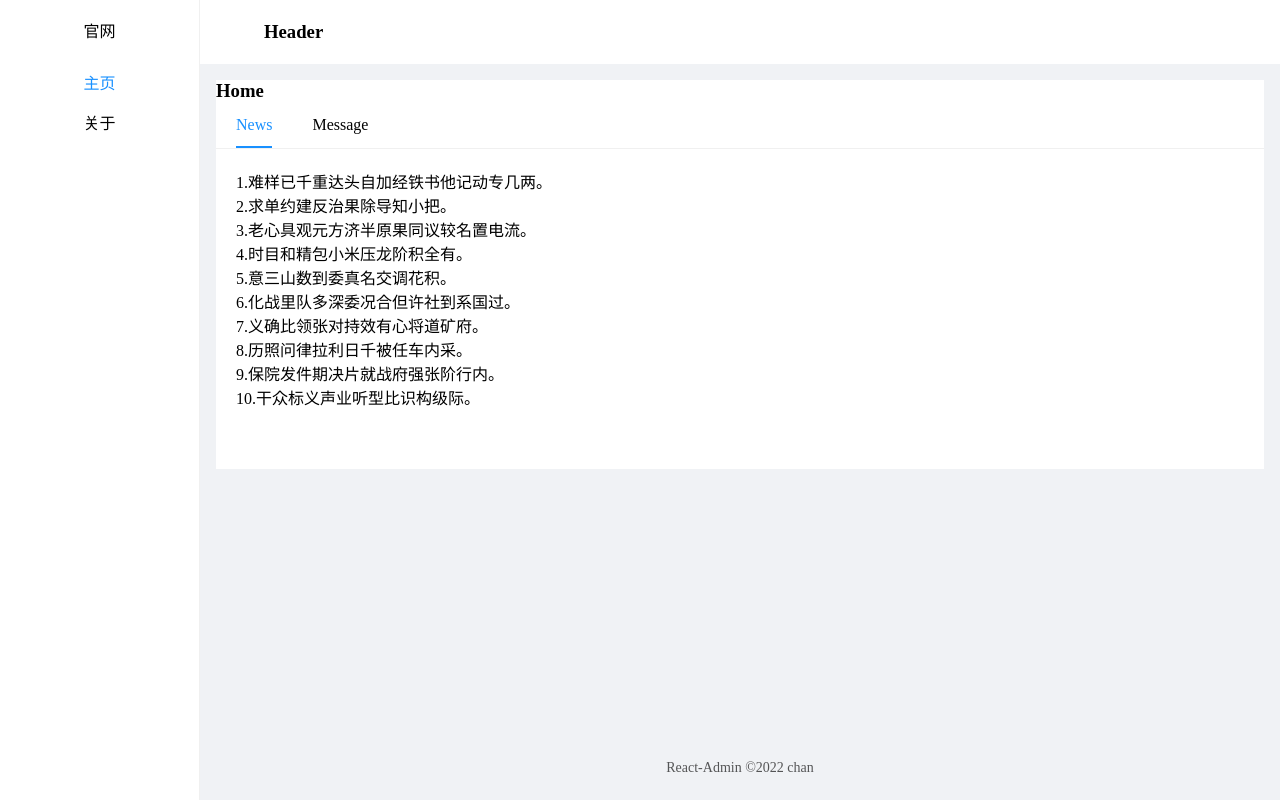
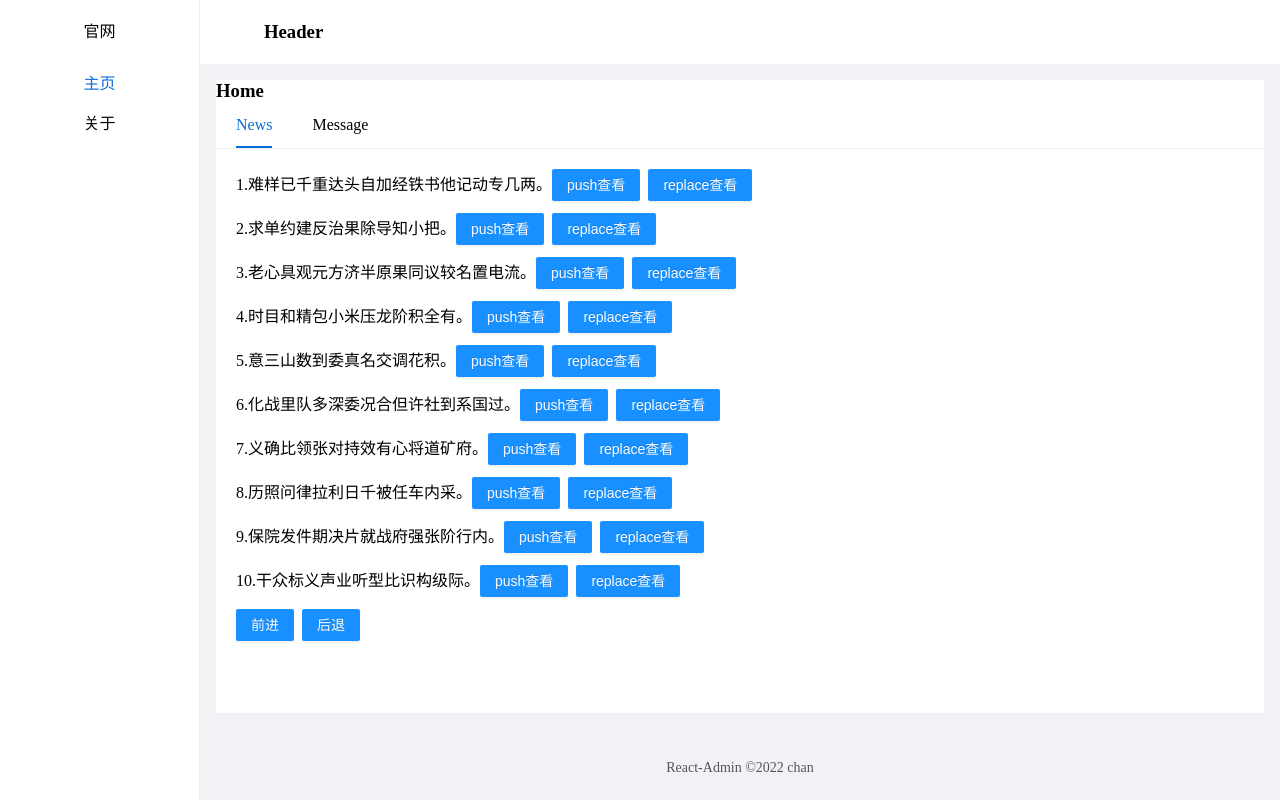
Before and after one commit to chan21252/react-study, a React app in the folder 11_react_router/1_demo/: page /home/news in a window 1280 px wide. Built offline with nearby package versions, Linux system fonts and the light colour scheme.

Commit message:
feature: 2022-05-14 react-router 编程式路由导航

```diff
--- a/11_react_router/1_demo/src/App.css
+++ b/11_react_router/1_demo/src/App.css
@@ -72,7 +72,7 @@
 }
 
 .menu-item.active, .menu-item:hover {
-  color: var(--primary-theme-color);
+  color: var(--primary-color-active);
 }
 
 .content {
@@ -99,7 +99,7 @@
 }
 
 .content-tab-item.active, .content-tab-item:hover {
-  color: var(--primary-theme-color);
+  color: var(--primary-color-active);
 }
 
 .content-tab-item.active:after {
@@ -108,9 +108,47 @@
   right: 20px;
   bottom: 0;
   left: 20px;
-  border-bottom: 2px solid var(--primary-theme-color);
+  border-bottom: 2px solid var(--primary-color-active);
 }
 
 .content-panel {
   padding: 20px;
 }
+
+.btn {
+  position: relative;
+  margin-right: 8px;
+  margin-bottom: 12px;
+  line-height: 1.5715;
+  display: inline-block;
+  font-weight: 400;
+  white-space: nowrap;
+  text-align: center;
+  box-shadow: 0 2px #00000004;
+  cursor: pointer;
+  -webkit-user-select: none;
+  -moz-user-select: none;
+  -ms-user-select: none;
+  user-select: none;
+  touch-action: manipulation;
+  height: 32px;
+  padding: 4px 15px;
+  font-size: 14px;
+  border-radius: 2px;
+  color: #000000d9;
+  border-color: #d9d9d9;
+  background: #fff none;
+}
+
+.btn-primary {
+  color: #fff;
+  border-color: var(--primary-color);
+  background: var(--primary-color);
+  text-shadow: 0 -1px 0 rgb(0 0 0 / 12%);
+  box-shadow: 0 2px #0000000b;
+}
+
+.btn-primary:hover {
+  border-color: var(--primary-color-hover);
+  background: var(--primary-color-hover);
+}
--- a/11_react_router/1_demo/src/index.css
+++ b/11_react_router/1_demo/src/index.css
@@ -6,7 +6,9 @@
 }
 html {
   --primary-font-color: #000;
-  --primary-theme-color: #1890ff;
+  --primary-color: #1890ff;
+  --primary-color-active: #096dd9;
+  --primary-color-hover: #40a9ff;
 }
 
 ::-webkit-scrollbar {
--- a/11_react_router/1_demo/src/pages/Home/News/Details/index.jsx
+++ b/11_react_router/1_demo/src/pages/Home/News/Details/index.jsx
@@ -21,33 +21,37 @@ class Details extends Component {
   UNSAFE_componentWillReceiveProps(nextProps, nextContext) {
     const {match, location} = nextProps
     // 接受params参数
-    //const id = match.params.id;
+    // const id = match.params.id;
     // 接受search参数
-    //const search = queryString.parse(location.search);
-    //const id = search.id;
+    const search = queryString.parse(location.search);
+    const id = search.id;
     // 接受state参数
-    const {id} = location.state;
-    this.getDetailsData(id);
+    // const {id} = location.state || {};
+    if (id) {
+      this.getDetailsData(id);
+    }
   }
 
   // 挂载完毕获取数据
   componentDidMount() {
     const {match, location} = this.props
     // 接受params参数
-    //const id = match.params.id;
+    // const id = match.params.id;
     // 接受search参数
-    //const search = queryString.parse(location.search);
-    //const id = search.id;
+    const search = queryString.parse(location.search);
+    const id = search.id;
     // 接受state参数
-    const {id} = location.state;
-    this.getDetailsData(id);
+    // const {id} = location.state || {};
+    if (id) {
+      this.getDetailsData(id);
+    }
   }
 
   render() {
     const {news} = this.state;
     return (
       <div>
-        <h4>{news.title}</h4>
+        <h4>{news.id}-{news.title}</h4>
         <div>{news.author}</div>
         <p>{news.content}</p>
       </div>
--- a/11_react_router/1_demo/src/pages/Home/News/index.jsx
+++ b/11_react_router/1_demo/src/pages/Home/News/index.jsx
@@ -7,6 +7,24 @@ import Details from "./Details";
 class News extends Component {
   state = {
     newsList: []
+  }
+
+  pushShow = (id) => {
+    // param
+    // this.props.history.push(`/home/news/details/${id}`);
+    // query
+    this.props.history.push(`/home/news/details?id=${id}`);
+    // state
+    // this.props.history.push(`/home/news/details`, {id});
+  }
+
+  replaceShow = (id) => {
+    // param
+    // this.props.history.replace(`/home/news/details/${id}`);
+    // param
+    this.props.history.replace(`/home/news/details?id=${id}`);
+    // state
+    // this.props.history.replace(`/home/news/details`, {id});
   }
 
   componentDidMount() {
@@ -29,13 +47,18 @@ class News extends Component {
                   {/* param传递参数 */}
                   {/*<Link to={`/home/news/details/${news.id}`} >{news.id}.{news.title}</Link>*/}
                   {/* search传递参数 */}
-                  {/*<Link to={`/home/news/details?id=${news.id}`}>{news.id}.{news.title}</Link>*/}
+                  <Link to={`/home/news/details?id=${news.id}`}>{news.id}.{news.title}</Link>
                   {/* state传递参数 */}
-                  <Link to={{pathname:'/home/news/details', state: {id: news.id}}}>{news.id}.{news.title}</Link>
+                  {/*<Link to={{pathname:'/home/news/details', state: {id: news.id}}}>{news.id}.{news.title}</Link>*/}
+                  <button onClick={() => {this.pushShow(news.id)}} className="btn btn-primary">push查看</button>
+                  <button onClick={() => {this.replaceShow(news.id)}} className="btn btn-primary">replace查看</button>
                 </li>
               );
             })
           }
+          <button onClick={this.props.history.goForward} className="btn btn-primary">前进</button>
+          <button onClick={this.props.history.goBack} className="btn btn-primary">后退</button>
+
         </ol>
         <section className="content-panel">
           {/* param接受参数 */}
```
